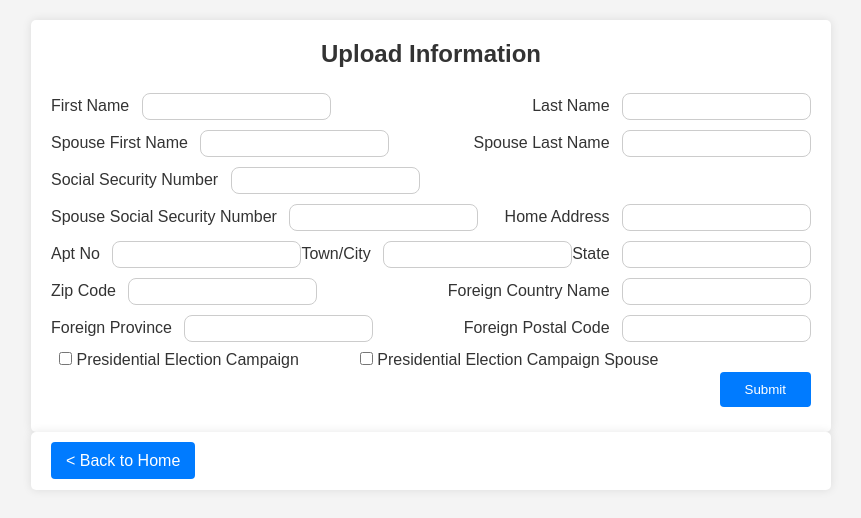
After one commit to saikat709/flask-pdf-test, a Flask app: page /add-info in a window 1280 px wide. The commit adds this page. Shown: the top 518 px of the page, without its empty margins (209-1070 px from the left). Run offline with Flask 3, Linux system fonts and the light colour scheme; some libraries are stand-ins or nearby versions.

Commit message:
form submission and data saving complete

```diff
--- a/main.py
+++ b/main.py
@@ -4,7 +4,7 @@ from sqlalchemy import text
 
 from flask_bootstrap import Bootstrap5
 from flask_wtf import FlaskForm, CSRFProtect
-from wtforms import StringField, SubmitField
+from wtforms import StringField, SubmitField, BooleanField
 from wtforms.validators import DataRequired, Length
 
 import dotenv
@@ -25,6 +25,10 @@ db = SQLAlchemy(app)
 bootstrap = Bootstrap5(app)
 csrf = CSRFProtect(app)
 
+
+class PDFGenerationForm(FlaskForm):
+    submit = SubmitField('Generate PDF')
+
 class InformationForm(FlaskForm):
     first_name = StringField('First Name', validators=[DataRequired(), Length(max=100, min=4)])
     last_name = StringField('Last Name', validators=[DataRequired(), Length(max=100, min=4)])
@@ -44,6 +48,11 @@ class InformationForm(FlaskForm):
     foreign_province = StringField('Foreign Province', validators=[Length(max=100)])
     foreign_postal_code = StringField('Foreign Postal Code', validators=[Length(max=20, min=4)])
 
+    presidential_election_campaign = BooleanField('Presidential Election Campaign', default=False)
+    presidential_election_campaign_spouse = BooleanField('Presidential Election Campaign Spouse', default=False)
+
+    submit = SubmitField('Submit')
+
 
 
 class Information(db.Model):
@@ -62,21 +71,58 @@ class Information(db.Model):
     foreign_country_name = db.Column(db.String(100), nullable=True)
     foreign_province = db.Column(db.String(100), nullable=True)
     foreign_postal_code = db.Column(db.String(20), nullable=True)
+    presidential_election_campaign = db.Column(db.Boolean, default=False)
+    presidential_election_campaign_spouse = db.Column(db.Boolean, default=False)
+
+    def __repr__(self):
+        return f"<Information {self.id}: {self.first_name} {self.last_name}>"
 
 
-@app.route('/', methods=['GET', 'POST'])
+@app.route('/')
 def index():
+    infos = Information.query.all()
+    pdf_generation_form = PDFGenerationForm()
+    print(infos)
+    return render_template('index.html', infos=infos, pdf_generation_form=pdf_generation_form)
+
+
+@app.route('/add-info', methods=['GET', 'POST'])
+def add_info():
     form = InformationForm()
     if form.validate_on_submit():
         new_info = Information(
-            name=form.name.data,
-            price=form.price.data,
-            city=form.city.data
+            first_name=form.first_name.data,
+            last_name=form.last_name.data,
+            spouse_first_name=form.spouse_first_name.data,
+            spouse_last_name=form.spouse_last_name.data,
+            social_security_number=form.social_security_number.data,
+            spouse_social_security_number=form.spouse_social_security_number.data,
+            home_address=form.home_address.data,
+            apt_no=form.apt_no.data,
+            town=form.town.data,
+            state=form.state.data,
+            zip_code=form.zip_code.data,
+            foreign_country_name=form.foreign_country_name.data,
+            foreign_province=form.foreign_province.data,
+            foreign_postal_code=form.foreign_postal_code.data,
+            presidential_election_campaign=form.presidential_election_campaign.data,
+            presidential_election_campaign_spouse=form.presidential_election_campaign_spouse.data,
         )
         db.session.add(new_info)
         db.session.commit()
-        return redirect(url_for('index'))
-    return render_template('index.html', form=form)
+        return redirect(url_for('add_info'))
+    return render_template('add-info.html', form=form)
+
+
+
+@app.route('/generate-pdf/<int:info_id>', methods=['POST'])
+def generate_pdf(info_id):
+    info = Information.query.get(info_id)
+    if not info:
+        return "Information not found", 404
+
+    # PDF generation logic goes here
+    return "PDF generation logic goes here"
 
 
 if __name__ == '__main__':
@@ -84,7 +130,7 @@ if __name__ == '__main__':
         try:
             db.session.execute(text('SELECT 1'))
             # db.create_all()
-            print('\n\n----------- Connection successful !')
+            print('----------Connection successful !------------')
         except Exception as e:
-            print('\n\n----------- Connection failed ! ERROR : ', e)
+            print('[Error] Connection failed ! ', e)
     app.run(debug=True)
--- a/static/style.css
+++ b/static/style.css
@@ -12,10 +12,11 @@ body {
 }
 
 input, button {
-    padding: 10px 7px;
+    padding: 5px 5px;
     margin: 5px 0;
     border: 1px solid #ccc;
-    border-radius: 4px;
+    border-radius: 8px;
+    margin-left: 8px;
 }
 
 button {
@@ -29,14 +30,32 @@ button:hover {
     background-color: #218838;
 }
 
+.btn {
+    padding: 10px 15px;
+    background-color: #007bff;
+    color: white;
+    border: none;
+    border-radius: 4px;
+    cursor: pointer;
+}
+
+.btn .primary {
+    background-color: #007bff;
+}
+
+a {
+    text-decoration: none;
+    color: inherit;
+}
+
 
 h1 {
-    margin-bottom: 20px;
+    margin-bottom: 15px;
 }
 
 
 form {
-    margin-bottom: 20px;
+    margin-bottom: 10px;
 }
 
 input[type="submit"] {
@@ -44,6 +63,9 @@ input[type="submit"] {
     color: white;
     border: none;
     cursor: pointer;
+    padding: 10px 25px;
+    border-radius: 4px;
+    margin-top: 25px;
 }
 
 input[type="submit"]:hover {
@@ -51,12 +73,18 @@ input[type="submit"]:hover {
 }
 
 .container {
-    max-width: 600px;
+    max-width: 800px;
     margin: auto;
     background: white;
     padding: 20px;
     border-radius: 5px;
     box-shadow: 0 0 10px rgba(0, 0, 0, 0.1);
+}
+
+.container-flex {
+    display: flex;
+    flex-direction: column;
+    gap: 15px;
 }
 
 .center {
@@ -66,3 +94,58 @@ input[type="submit"]:hover {
     width: 100%;
     height: 100%;
 }
+
+.wrap {
+    display: flex;
+    justify-content: space-between;
+    flex-wrap: wrap;
+}
+
+.title {
+    flex-basis: 100%;
+    text-align: center;
+    margin-bottom: 20px;
+    font-size: 24px;
+    font-weight: bold;
+}
+
+.top-info {
+    display: flex;
+    flex-direction: column;
+    margin-bottom: 20px;
+    gap: 10px;
+    align-items: flex-start;
+}
+
+.info-list {
+    list-style-type: none;
+    padding: 0;
+    padding-left: 10px;
+}
+
+.info-list li {
+    padding: 2px 7px;
+    border-bottom: 1px solid #eee;
+    display: flex;
+    justify-content: space-between;
+    align-items: center;
+}
+
+.info-list li:last-child {
+    border-bottom: none;
+}
+
+/* even odd coloring */
+.info-list ul {
+    list-style-type: none;
+    padding: 0;
+    margin-top: 10px;
+}
+
+.info-list ul li:nth-child(odd) {
+    background-color: #e4dfdf;
+}
+
+.info-list ul li:nth-child(even) {
+    background-color: #fff;
+}
--- /dev/null
+++ b/templates/add-info.html
@@ -0,0 +1,13 @@
+{% extends 'base.html' %}
+{% from 'bootstrap5/form.html' import render_form %}
+
+{% block content %}
+  <form class="container wrap" method="POST" action="">
+    {{ form.hidden_tag() }}
+    <h2 class="title"> Upload Information </h2>
+    {{ render_form(form) }}
+  </form>
+  <div class="container">
+    <a href="{{ url_for('index') }}" class="btn btn-secondary"> < Back to Home</a>
+  </div>
+{% endblock %}
--- a/templates/base.html
+++ b/templates/base.html
@@ -4,7 +4,6 @@
     <link rel="stylesheet" href="{{ url_for('static', filename='style.css') }}">
   </head>
   <body>
-    <h1> Flask Pdf Test </h1>
     {% block content %}
 
     {% endblock %}
--- a/templates/upload_info.html
+++ /dev/null
@@ -1,5 +0,0 @@
-{% extends 'base.html' %}
-{% block content %}
-  <h2> Upload Information </h2>
-  <p>File "{{ filename }}" has been successfully uploaded.</p>
-{% endblock %}
```
Also changed, not shown: templates/index.html (+29 -2 lines).
